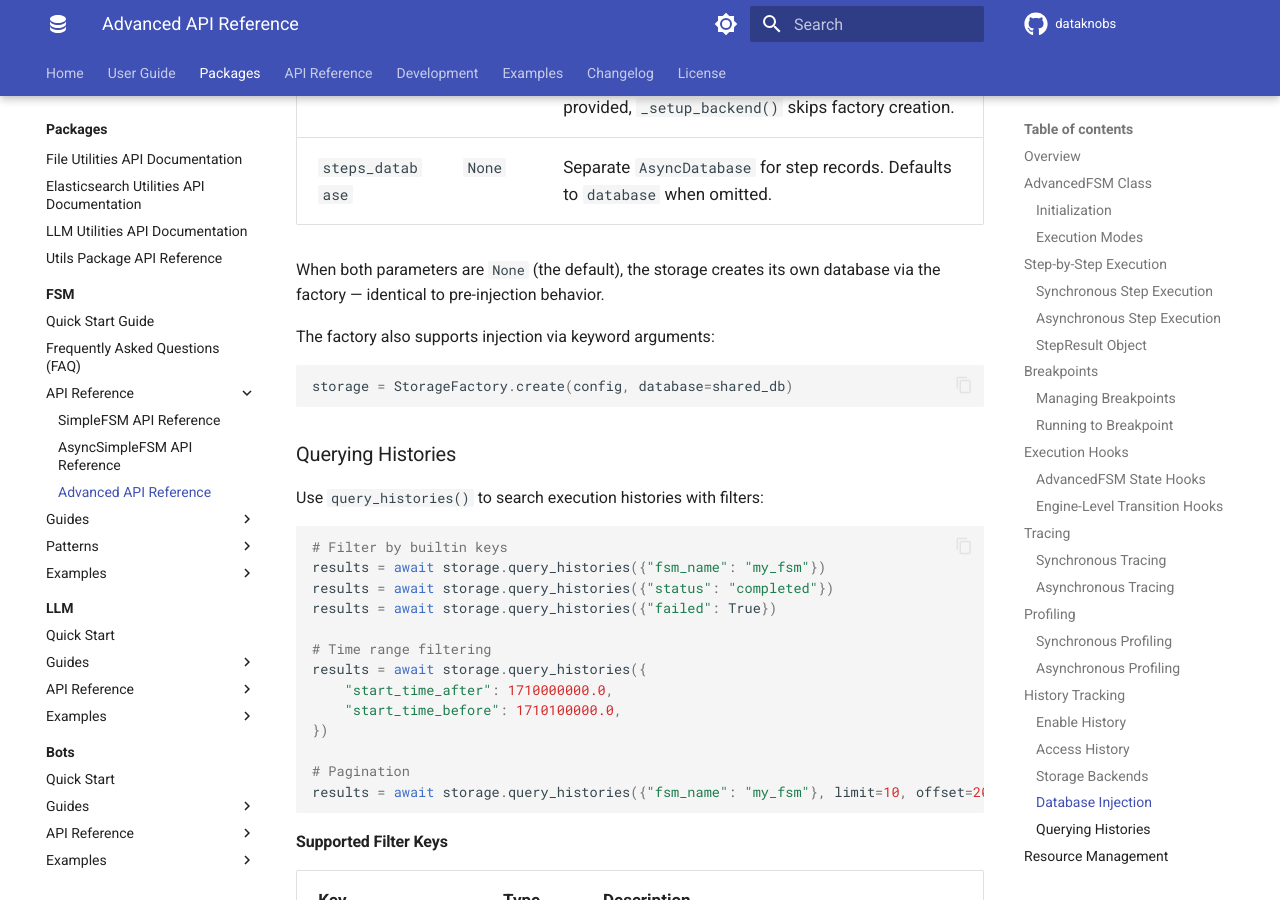
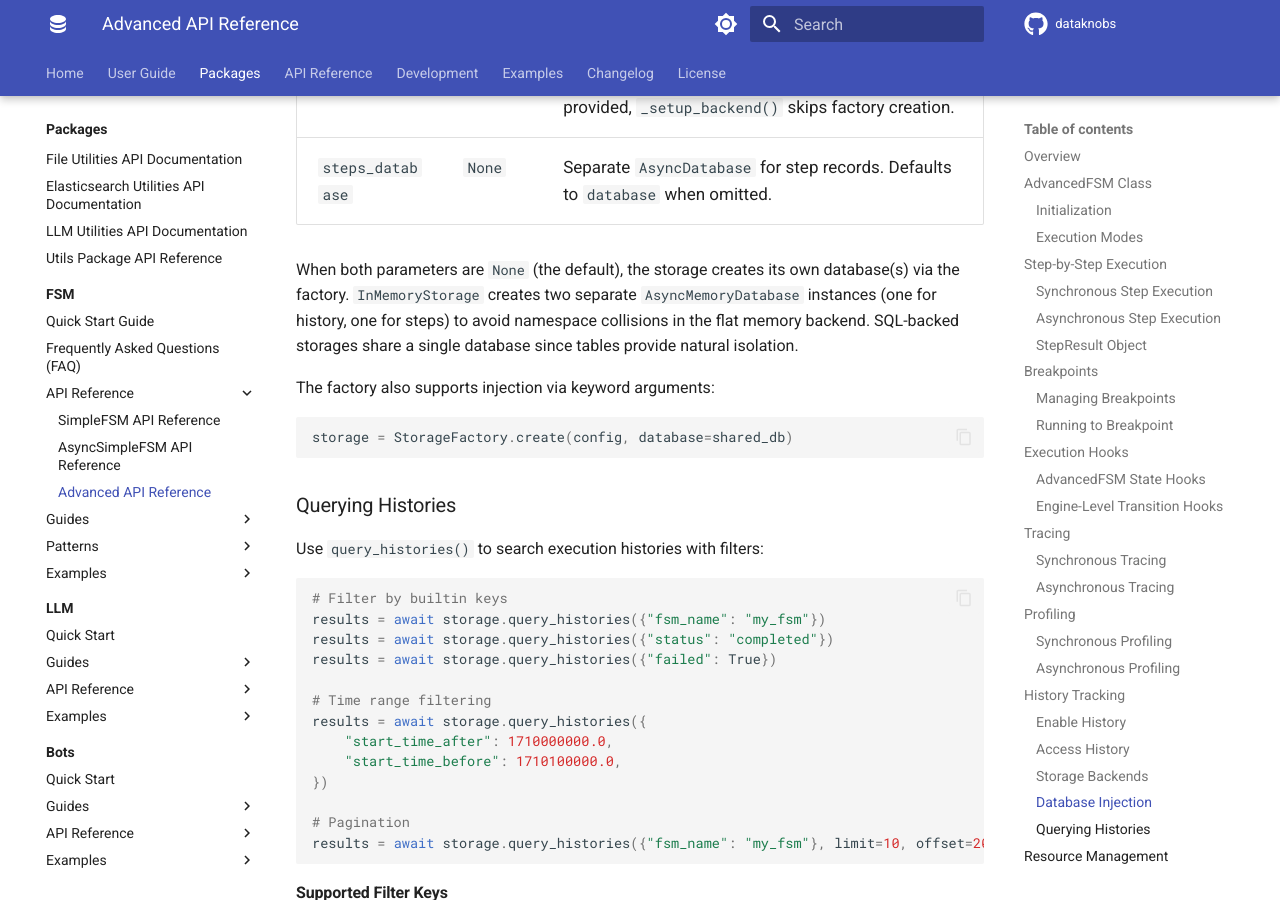
Before and after one commit to KBS-Labs/dataknobs, an MkDocs documentation site: the page built from docs/packages/fsm/api/advanced.md, in a window 1280 px wide and 900 px high, scrolled down 7619 px. Built offline with MkDocs 1.6.1 and Material for MkDocs 9.7.7, drawn with Linux system fonts in a browser that asks for light colours; comment, search, counter and statistics services are not loaded.

Commit message:
address code review feedback: docs, comments, and noqa clarity
- Update FSM docs (both locations) to reflect InMemoryStorage's new
  behavior of creating separate database instances (Bug B3 fix)
- Add comment in UnifiedDatabaseStorage._setup_backend explaining why
  sharing a single database is safe for SQL backends but not memory
- Improve noqa:PTH111 comment to describe the specific corruption
  (":// collapsed to :/")

Co-Authored-By: Claude Opus 4.6 (1M context) <noreply@anthropic.com>

```diff
--- a/docs/packages/fsm/api/advanced.md
+++ b/docs/packages/fsm/api/advanced.md
@@ -351,7 +351,10 @@ The `database` and `steps_database` parameters are keyword-only:
 | `steps_database` | `None` | Separate `AsyncDatabase` for step records. Defaults to `database` when omitted. |
 
 When both parameters are `None` (the default), the storage creates its own
-database via the factory — identical to pre-injection behavior.
+database(s) via the factory. `InMemoryStorage` creates two separate
+`AsyncMemoryDatabase` instances (one for history, one for steps) to avoid
+namespace collisions in the flat memory backend. SQL-backed storages share
+a single database since tables provide natural isolation.
 
 The factory also supports injection via keyword arguments:
 
```
Also changed, not shown: packages/fsm/docs/FSM_CONFIG_GUIDE.md (+4 -1 lines), 2 other files.
